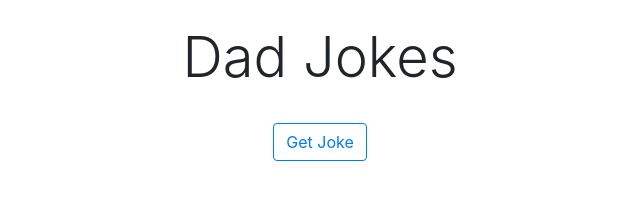
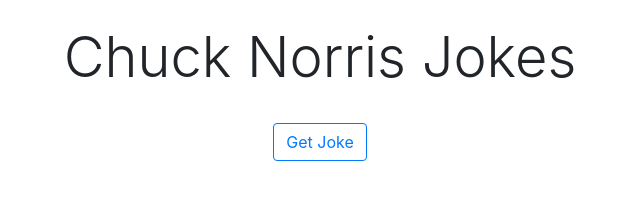
Before and after one commit to RodrigoCastroS/RestAPI, a plain HTML site: page index.html in a window 1280 px wide. Shown: the whole page, without its empty margins (320-960 px from the left). Drawn offline with nearby package versions, Linux system fonts and the light colour scheme.

Commit message:
commit from a different user

```diff
--- a/index.html
+++ b/index.html
@@ -12,10 +12,11 @@
 </head>
 <body>
     <div class="container text-center">
-        <div class="display-4 m-4">Dad Jokes</div>
+        <div class="display-4 m-4">Chuck Norris Jokes</div>
         <button type="button" class="btn btn-outline-primary mt-2" onclick="getJoke()">Get Joke</button>
         <div id="joke" class="m-4"></div>
     </div>
     <script src="controller.js"></script>
+
 </body>
 </html>
```
Also changed, not shown: controller.js (+0 -11 lines).
